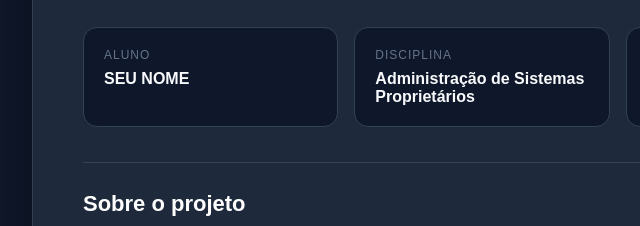
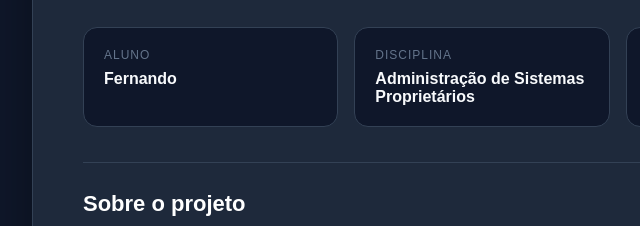
Before and after one commit to Fernandojps/administracao-sistemas-http, a plain HTML site: page index.html in a window 1280 px wide. Shown: the part 335-561 px from the top of the page, 158-798 px from the left. Drawn offline with Linux system fonts and the light colour scheme.

Commit message:
Update student name in index.html

```diff
--- a/index.html
+++ b/index.html
@@ -143,7 +143,7 @@
 
                 <div class="info">
                     <span>Aluno</span>
-                    <strong>SEU NOME</strong>
+                    <strong>Fernando</strong>
                 </div>
 
                 <div class="info">
```
